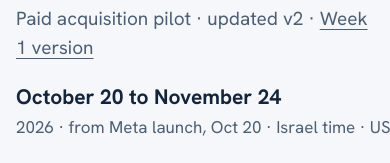
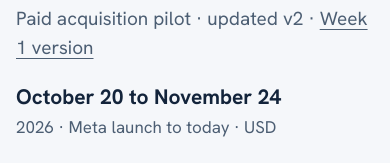
Before and after one commit to gitteromri-ux/french-capsules-week-one, a plain HTML site: page v2/index.html in a window 390 px wide. Shown: the part 198-361 px from the top of the page. Drawn offline with Linux system fonts and the light colour scheme.

Commit message:
v2: fix mobile header overflow

```diff
--- a/v2/index.html
+++ b/v2/index.html
@@ -35,7 +35,7 @@ footer{padding:22px 0 30px;font-size:16px;color:var(--muted)}summary{cursor:poin
 <body>
 <div class="brandbar"><div class="wrap"><div class="brand">The French Atelier</div><span>Culture Capsules</span></div></div>
 <main class="wrap">
-<header><div><h1>French Capsules.<br>Pilot results to date.</h1><p>Paid acquisition pilot · updated v2 · <a href="../">Week 1 version</a></p></div><div class="period"><strong>October 20 to November 24</strong><span>2026 · from Meta launch, Oct 20 · Israel time · USD</span></div></header>
+<header><div><h1>French Capsules.<br>Pilot results to date.</h1><p>Paid acquisition pilot · updated v2 · <a href="../">Week 1 version</a></p></div><div class="period"><strong>October 20 to November 24</strong><span>2026 · Meta launch to today · USD</span></div></header>
 <section class="results" aria-label="Core results">
  <article class="result volume"><h2>Capsule registrations</h2><div class="number">17</div><p>17 capsules bought, from each buyer’s price</p></article>
  <article class="result volume"><h2>Acquisitions</h2><div class="number">7</div><p>7 purchases since launch</p></article>
```
